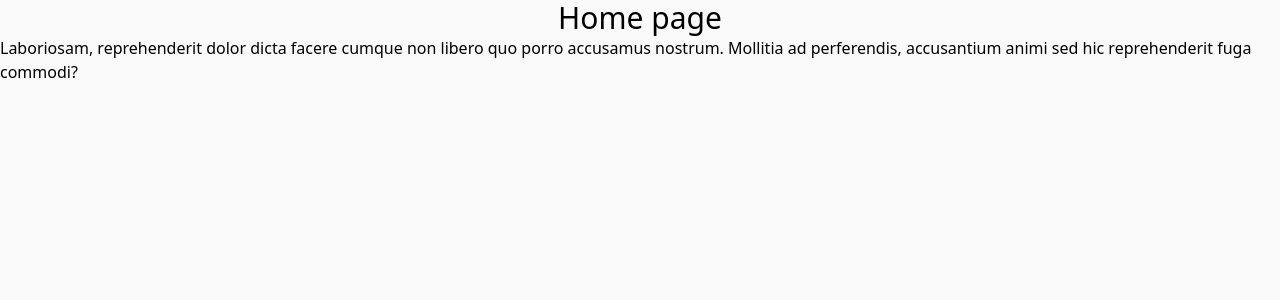
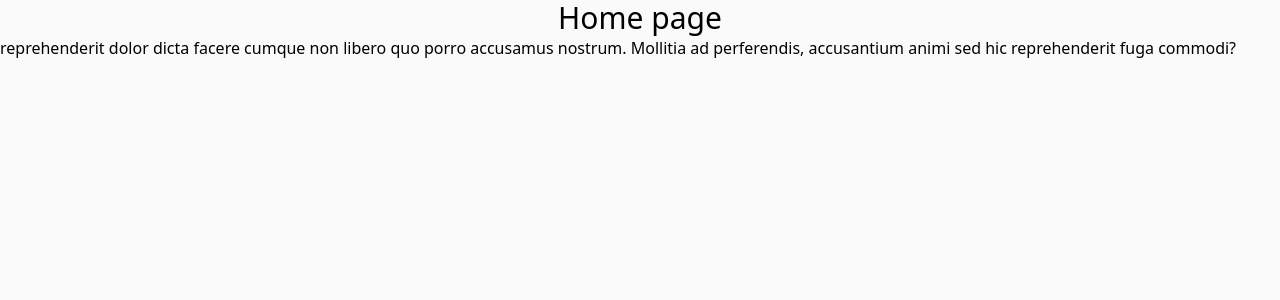
Before and after one commit to AbbasSarwar/F2F-App, a React (Create React App) app: page / in a window 1280 px wide. Shown: the top 300 px of the page. Built offline with nearby package versions, Linux system fonts and the light colour scheme.

Commit message:
reparagraph

```diff
--- a/src/components/Home.js
+++ b/src/components/Home.js
@@ -2,7 +2,7 @@ const Home = () => {
   return (
     <section>
       <h1 className="text-3xl text-center">Home page</h1>
-      <p>Laboriosam, reprehenderit dolor dicta facere cumque non libero quo porro accusamus nostrum. Mollitia ad perferendis, accusantium animi sed hic reprehenderit fuga commodi?</p>
+      <p> reprehenderit dolor dicta facere cumque non libero quo porro accusamus nostrum. Mollitia ad perferendis, accusantium animi sed hic reprehenderit fuga commodi?</p>
     </section>
   );
 };
```
